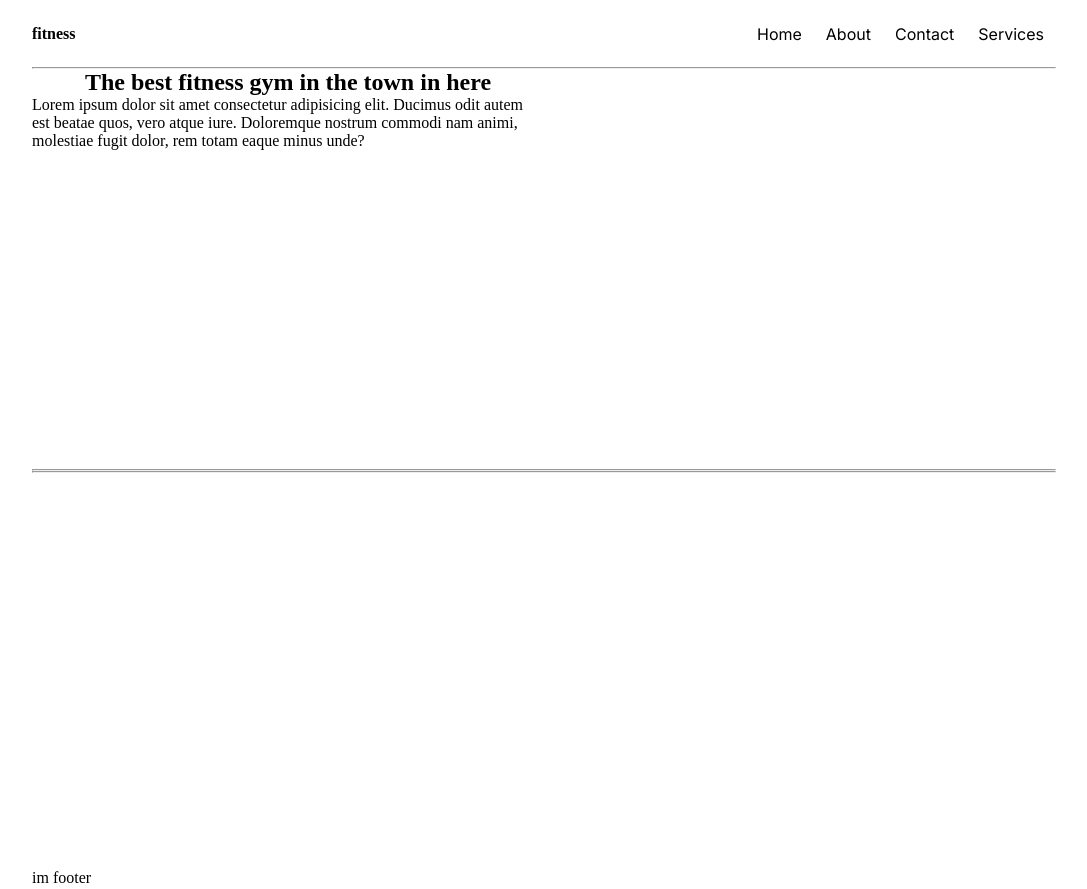
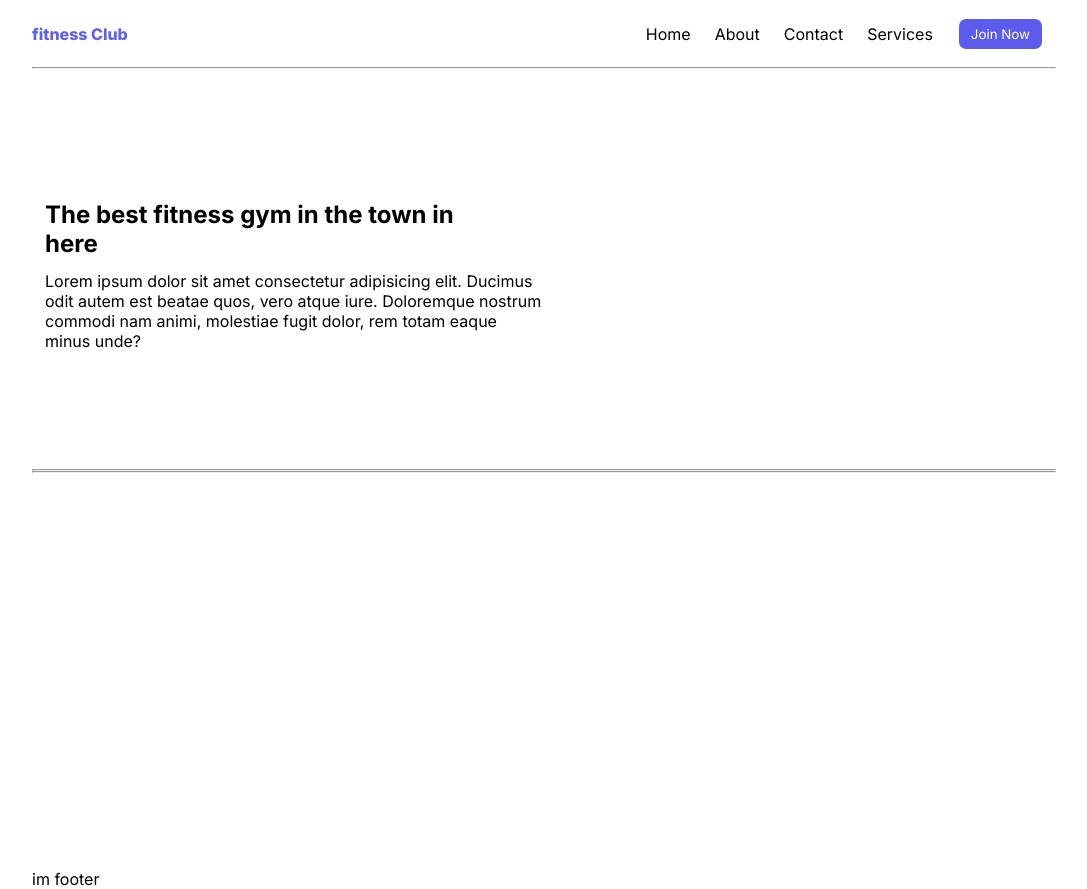
Before and after one commit to anasveer/responsive-gym-landing-page, a plain HTML site: page index.html in a window 1280 px wide. Shown: the whole page, without its empty margins (96-1183 px from the left). Drawn offline with Linux system fonts and the light colour scheme; a web font is replaced by a local one.

Commit message:
add main cotent1

```diff
--- a/index.html
+++ b/index.html
@@ -14,12 +14,13 @@
         <header>
             <nav class="flex justify-between">
                 <div class="font-bold
-                flex item-center">fitness</div>
+                flex item-center text-blue">fitness Club</div>
                 <ul class="navbar flex item-center">
                     <li><a href="#">Home</a></li>
                     <li><a href="#">About</a></li>
                     <li><a href="#">Contact</a></li>
                     <li><a href="#">Services</a></li>
+                    <li><button class="btn">Join Now</button></li>
                 </ul>
 
             </nav>
@@ -28,8 +29,8 @@
         <main class="min-h-screen">
             <section class="section1">
                 <div class="flex">
-                    <div class="top-left flex item-center flex-col">
-                        <h1>The best fitness gym in the town in here</h1>
+                    <div class="top-left flex item-center flex-col justify-center px-2">
+                        <h1 class="para my-1">The best fitness gym in the town in here</h1>
                         <p>Lorem ipsum dolor sit amet consectetur adipisicing elit. Ducimus odit autem est beatae quos, vero atque iure. Doloremque nostrum commodi nam animi, molestiae fugit dolor, rem totam eaque minus unde?</p>
                     </div>
                     <div class="top-right"></div>
--- a/style.css
+++ b/style.css
@@ -2,6 +2,7 @@
 * {
     margin: 0;
     padding: 0;
+    font-family: "Inter", sans-serif;
 }
 .container {
     max-width: 80vw;
@@ -26,7 +27,11 @@
     width: 50%;
     height: 50vh;
 }
+.para {
+    margin-right: 80px;
+}
 .top-right {
+    height: 50vh;
     width: 50%;
-    height: 50vh;
+
 }
--- a/utils.css
+++ b/utils.css
@@ -21,8 +21,27 @@
     justify-content: center;
 }
 .font-bold {
-    font-weight: bold;
+    font-weight: 800;
 }
 .flex-col {
     flex-direction: column;
 }
+.my-1 {
+    margin-top: 13px;
+    margin-bottom: 13px;
+}
+.px-2 {
+    padding-left: 13px;
+    padding-right: 13px;
+}
+.text-blue {
+    color: rgb(96, 96, 241);
+}
+.btn {
+    padding: 7px 12px;
+    border: 2px solid white;
+    border-radius: 9px;
+    cursor: pointer;
+    color: white;
+    background-color: rgb(92, 92, 236);
+}
```
